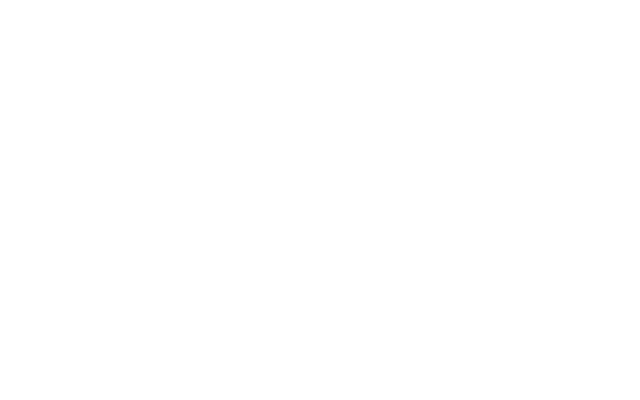
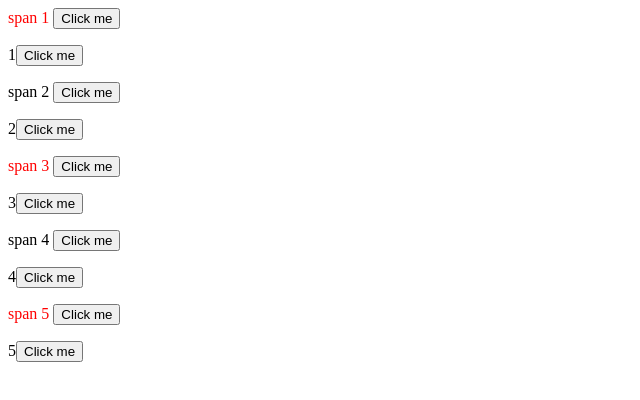
Before and after one commit to cashanblack/kodilla_jquery, a plain HTML site: page index.html in a window 1280 px wide. Shown: the whole page, without its empty margins (0-640 px from the left). Drawn offline with nearby package versions, Linux system fonts and the light colour scheme.

Commit message:
first issue

```diff
--- a/index.html
+++ b/index.html
@@ -3,7 +3,59 @@
 		<meta charset="utf-8">
 		<title> Pagename </title>
 		<link rel="stylesheet" href="css/style.css">
+		<script src="https://ajax.googleapis.com/ajax/libs/jquery/1.12.4/jquery.min.js"></script>
+		<script type="text/javascript" src="js/scripts.js"></script>
 	</head>
 	<body>
+
+	<div>
+
+		<div>
+			<p>
+				<span>span 1</span>
+			</p>
+		</div>
+		<div>
+			<p>1</p>
+		</div>
+
+		<div>
+			<p>
+				<span>span 2</span>
+			</p>
+		</div>
+		<div>
+			<p>2</p>
+		</div>
+
+		<div>
+			<p>
+				<span>span 3</span>
+			</p>
+		</div>
+		<div>
+			<p>3</p>
+		</div>
+
+		<div>
+			<p>
+				<span>span 4</span>
+			</p>
+		</div>
+		<div>
+			<p>4</p>
+		</div>
+
+		<div>
+			<p>
+				<span>span 5</span>
+			</p>
+		</div>
+		<div>
+			<p>5</p>
+		</div>
+
+	</div>
+
 	</body>
 </html>
--- a/js/scripts.js
+++ b/js/scripts.js
@@ -0,0 +1,20 @@
+$(function () {
+
+	var span = $("span");
+	span.each(function (index, element) {
+		if (index % 2 == 0) {
+			$(element).css('color', 'red');
+		};
+	});
+
+	var paragraphs = $('p');
+	paragraphs.each(function (index, element) {
+		var button = '<button class="btn" data-tmp="' + index + '">Click me</button>'
+			$(element).append(button)
+	});
+
+	$("button").click(function () {
+		alert($(this).attr("data-tmp"));
+	});
+
+}); /* jq end*/
```
